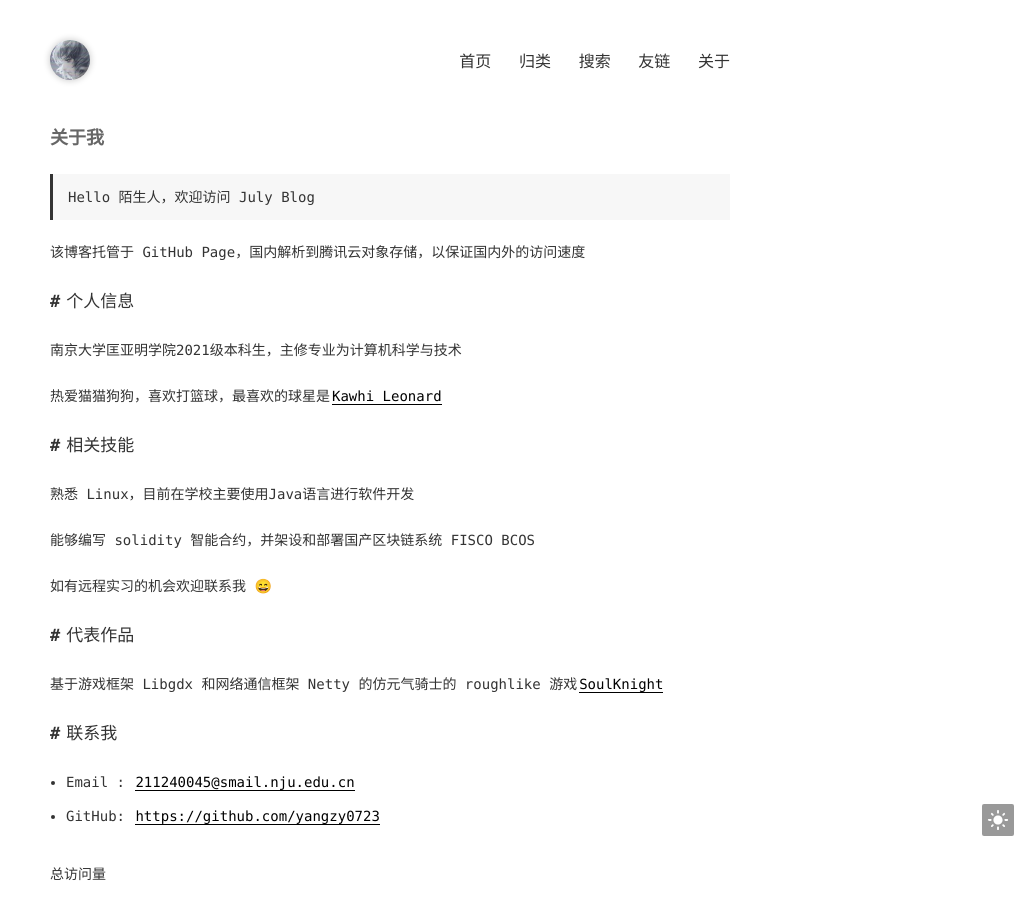
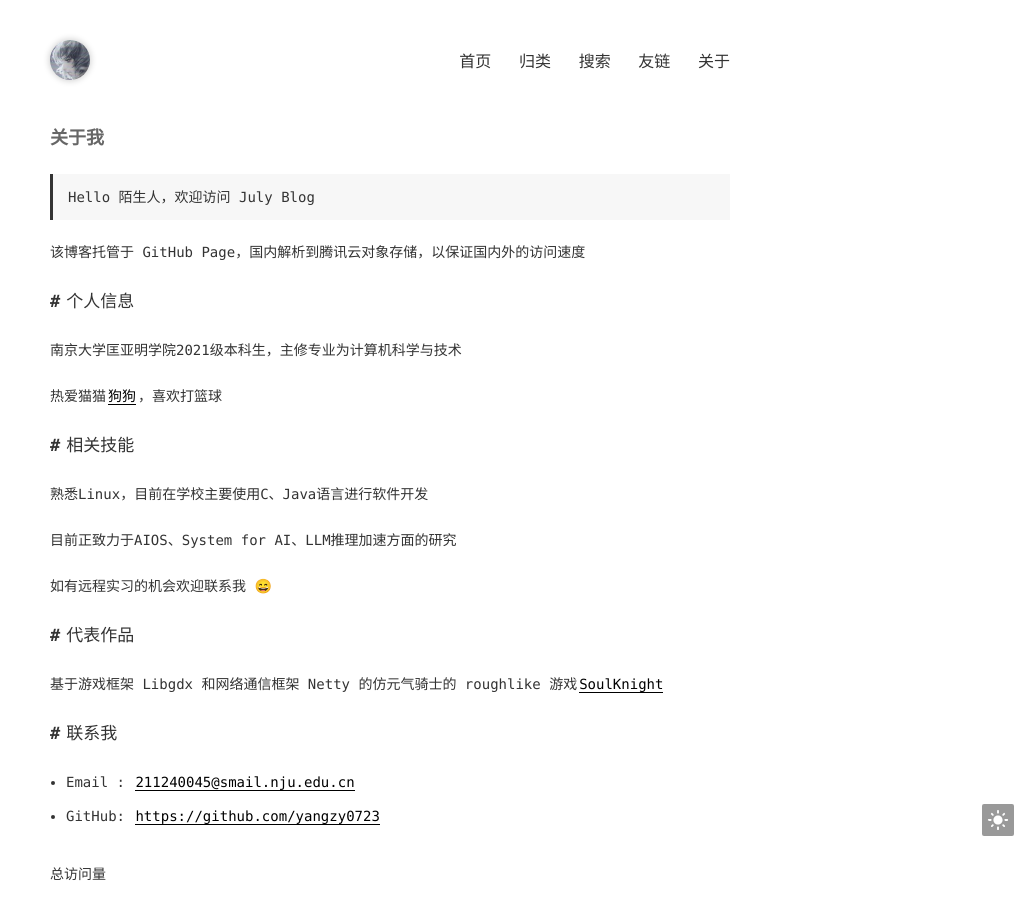
Before and after one commit to Yangzy0723/Yangzy0723.github.io, a Jekyll site: the page built from pages/about.md, in a window 1280 px wide. Shown: the whole page, without its empty margins (250-1280 px from the left). Built offline with Jekyll 4.4.1, drawn with Linux system fonts in a browser that asks for light colours; comment, search, counter and statistics services are not loaded.

Commit message:
update about me

```diff
--- a/pages/about.md
+++ b/pages/about.md
@@ -11,13 +11,13 @@ title: 关于我
 
 南京大学匡亚明学院2021级本科生，主修专业为计算机科学与技术
 
-热爱猫猫狗狗，喜欢打篮球，最喜欢的球星是[Kawhi Leonard](https://zh.wikipedia.org/wiki/%E7%A7%91%E6%80%80%C2%B7%E4%BC%A6%E7%BA%B3%E5%BE%B7)
+热爱猫猫[狗狗](https://zh.wikipedia.org/zh-cn/%E9%87%91%E6%AF%9B%E5%AF%BB%E5%9B%9E%E7%8A%AC)，喜欢打篮球
 
 ## 相关技能
 
-熟悉 Linux，目前在学校主要使用Java语言进行软件开发
+熟悉Linux，目前在学校主要使用C、Java语言进行软件开发
 
-能够编写 solidity 智能合约，并架设和部署国产区块链系统 FISCO BCOS
+目前正致力于AIOS、System for AI、LLM推理加速方面的研究
 
 如有远程实习的机会欢迎联系我 😄
 
```
